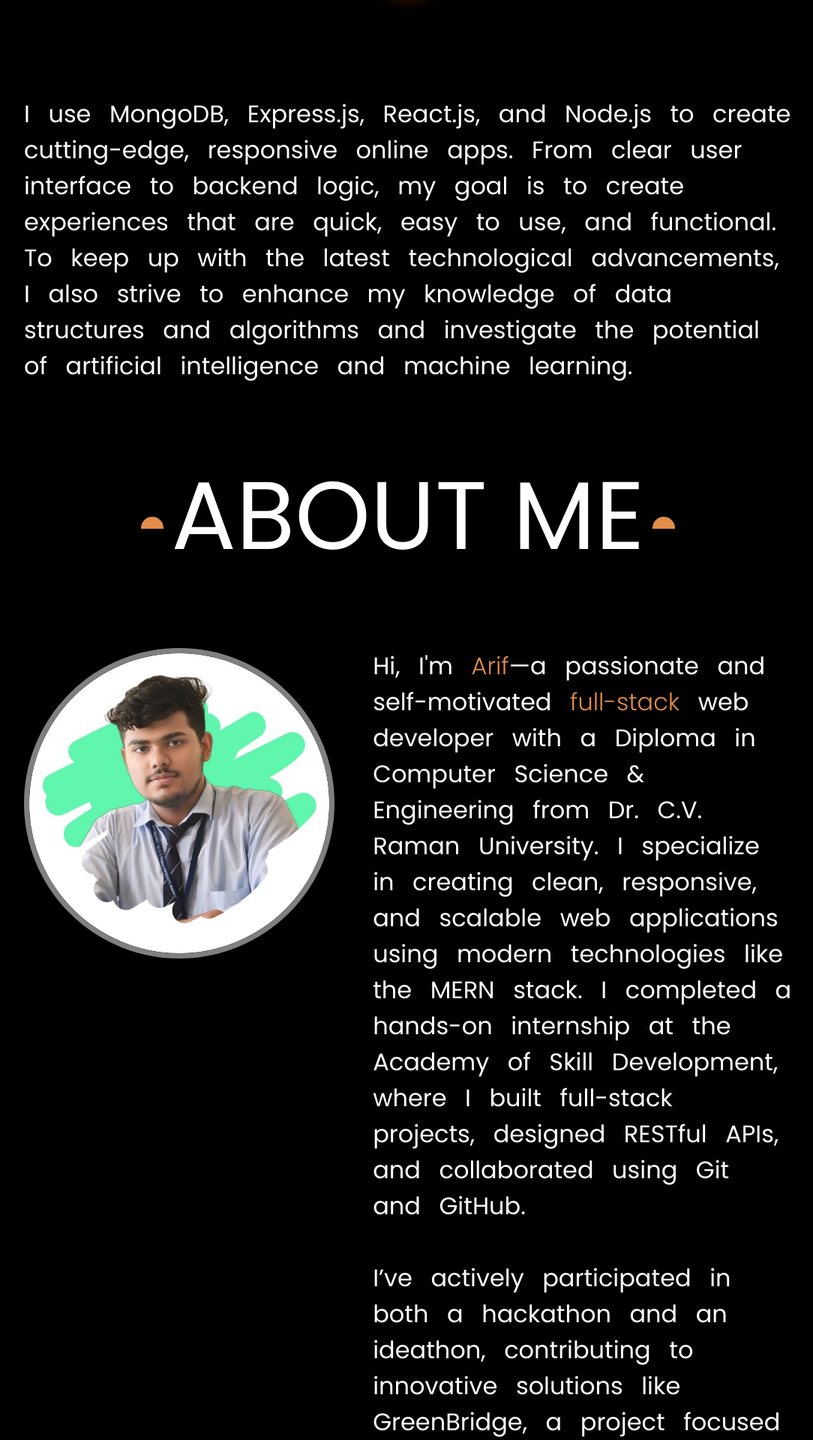
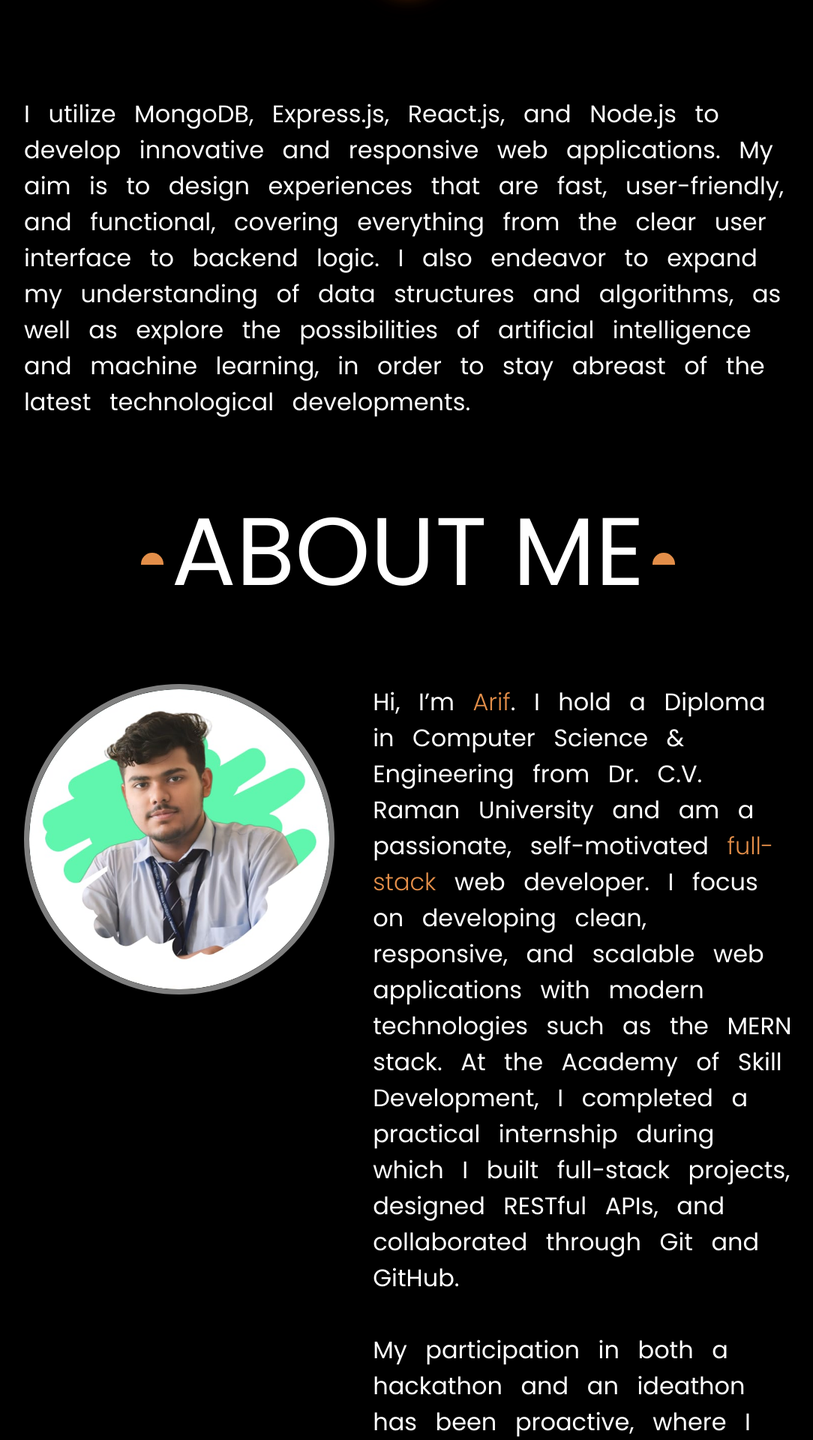
Before and after one commit to Arifkhan2007111/Portfolio, a React (Vite) app in the folder FrontEnd/: page / in a window 1280 px wide. Shown: the part 800-2720 px from the top of the page at 75% size, without its empty margins (96-1180 px from the left). Built offline with nearby package versions, Linux system fonts and the light colour scheme.

Commit message:
Some changes

```diff
--- a/FrontEnd/src/Components/landing.jsx
+++ b/FrontEnd/src/Components/landing.jsx
@@ -19,27 +19,27 @@ const Landing = () => {
             <ul>
               <li>
                 <a href="#" className="underline-animate">
-                  home
+                  Home
                 </a>
               </li>
               <li>
                 <a href="#" className="underline-animate">
-                  about
+                  About
                 </a>
               </li>
               <li>
                 <a href="#" className="underline-animate">
-                  skill
+                  Skill
                 </a>
               </li>
               <li>
                 <a href="#" className="underline-animate">
-                  project
+                  Project
                 </a>
               </li>
               <li>
                 <a href="#" className="underline-animate">
-                  connect
+                  Connect
                 </a>
               </li>
             </ul>
@@ -59,13 +59,7 @@ const Landing = () => {
         <div className="about">
           <div className="main-para">
             <p>
-              I use MongoDB, Express.js, React.js, and Node.js to create
-              cutting-edge, responsive online apps. From clear user interface to
-              backend logic, my goal is to create experiences that are quick,
-              easy to use, and functional. To keep up with the latest
-              technological advancements, I also strive to enhance my knowledge
-              of data structures and algorithms and investigate the potential of
-              artificial intelligence and machine learning.
+              I utilize MongoDB, Express.js, React.js, and Node.js to develop innovative and responsive web applications. My aim is to design experiences that are fast, user-friendly, and functional, covering everything from the clear user interface to backend logic. I also endeavor to expand my understanding of data structures and algorithms, as well as explore the possibilities of artificial intelligence and machine learning, in order to stay abreast of the latest technological developments.
             </p>
           </div>
           <div className="part-start">ABOUT ME</div>
@@ -75,31 +69,10 @@ const Landing = () => {
             </div>
             <div className="about-para">
               <p>
-                Hi, I'm <h1>Arif</h1>—a passionate and self-motivated{" "}
-                <h1>full-stack</h1> web developer with a Diploma in Computer
-                Science & Engineering from Dr. C.V. Raman University. I
-                specialize in creating clean, responsive, and scalable web
-                applications using modern technologies like the MERN stack. I
-                completed a hands-on internship at the Academy of Skill
-                Development, where I built full-stack projects, designed RESTful
-                APIs, and collaborated using Git and GitHub.
+                Hi, I’m <h1>Arif</h1>. I hold a Diploma in Computer Science & Engineering from Dr. C.V. Raman University and am a passionate, self-motivated <h1>full-stack</h1> web developer. I focus on developing clean, responsive, and scalable web applications with modern technologies such as the MERN stack. At the Academy of Skill Development, I completed a practical internship during which I built full-stack projects, designed RESTful APIs, and collaborated through Git and GitHub.
                 <br />
                 <br />
-                I’ve actively participated in both a hackathon and an ideathon,
-                contributing to innovative solutions like GreenBridge, a project
-                focused on sustainability through technology. Currently, I’m
-                diving into Artificial Intelligence and Machine Learning,
-                learning core concepts, algorithms, and Python-based
-                implementation. I’m also building a solid foundation in Data
-                Structures and Algorithms to improve my problem-solving and
-                interview readiness.
-                <br />
-                <br />
-                In parallel, I'm crafting a custom dark-themed portfolio website
-                with smooth animations, written entirely in manual CSS. I love
-                experimenting with new tools and frameworks, and I’m constantly
-                exploring ways to build smarter, more impactful digital
-                experiences.
+                My participation in both a hackathon and an ideathon has been proactive, where I contributed to innovative solutions such as GreenBridge, a project aimed at sustainability through technology. I am presently immersing myself in the fields of Artificial Intelligence and Machine Learning, studying fundamental principles, algorithms, and their implementation using Python. To enhance my problem-solving skills and prepare for interviews, I’m also establishing a strong grounding in Data Structures and Algorithms.
               </p>
             </div>
           </div>
@@ -108,11 +81,7 @@ const Landing = () => {
           <div className="part-start">SKILL'S</div>
           <div className="skill-para">
             <p>
-              I specialize in full-stack web development using the MERN stack,
-              with a strong foundation in responsive UI design, API integration,
-              and clean code practices. I'm also comfortable with version
-              control <h1> (Git/GitHub)</h1>, and continuously learning new
-              tools like <h1> TypeScript</h1> and <h1> Next.js</h1>.
+              My expertise lies in full-stack web development utilizing the MERN stack, and I have a solid grounding in <h1>responsive UI design</h1>, <h1>API integration</h1>, and clean coding practices. I am also at ease with version control <h1>(Git/GitHub)</h1> and am continuously acquiring knowledge of new tools, currently working with JavaScript, React.js, Node.js, Express.js, and MongoDB.
             </p>
           </div>
           <div className="hr"></div>
```
